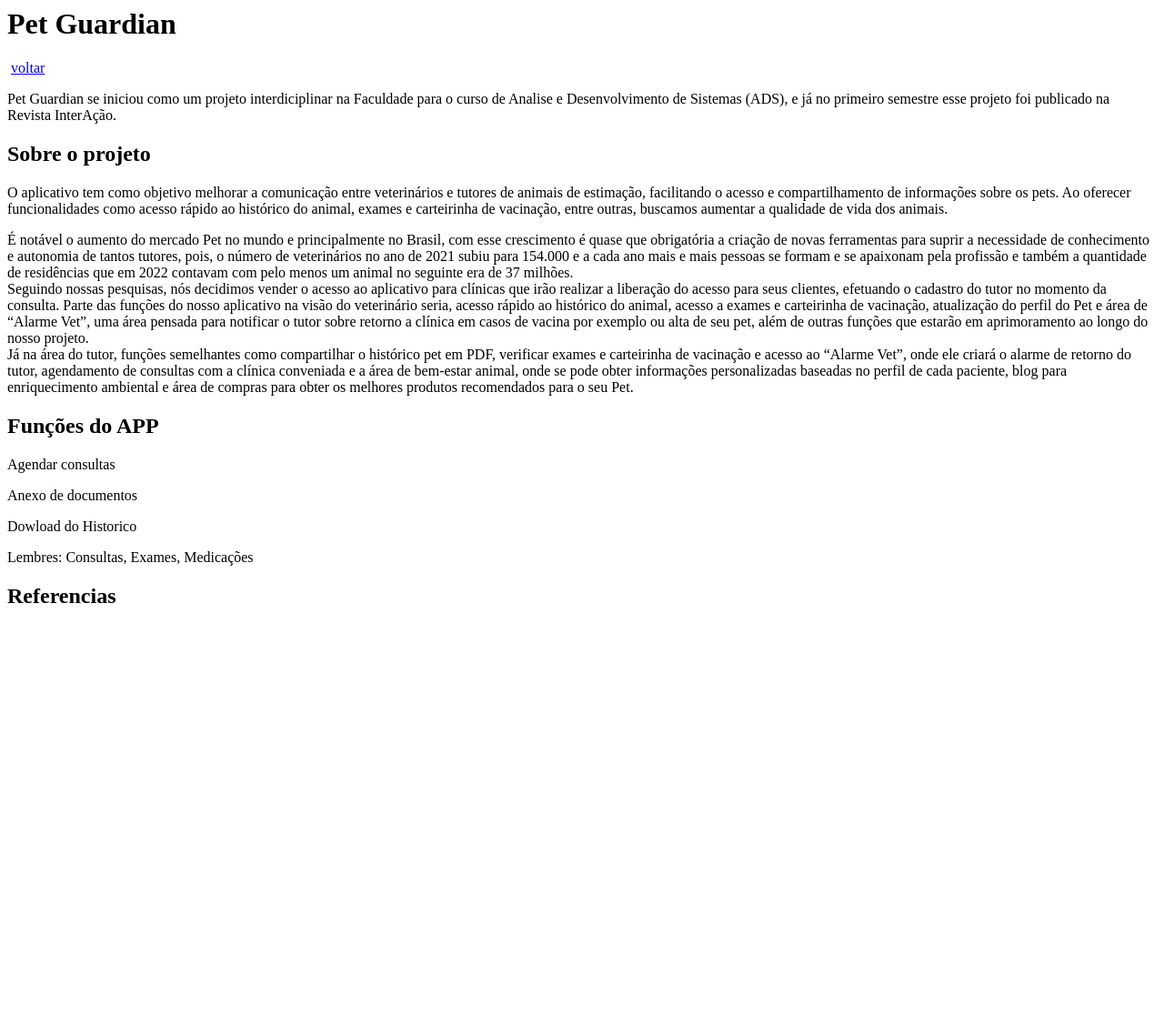
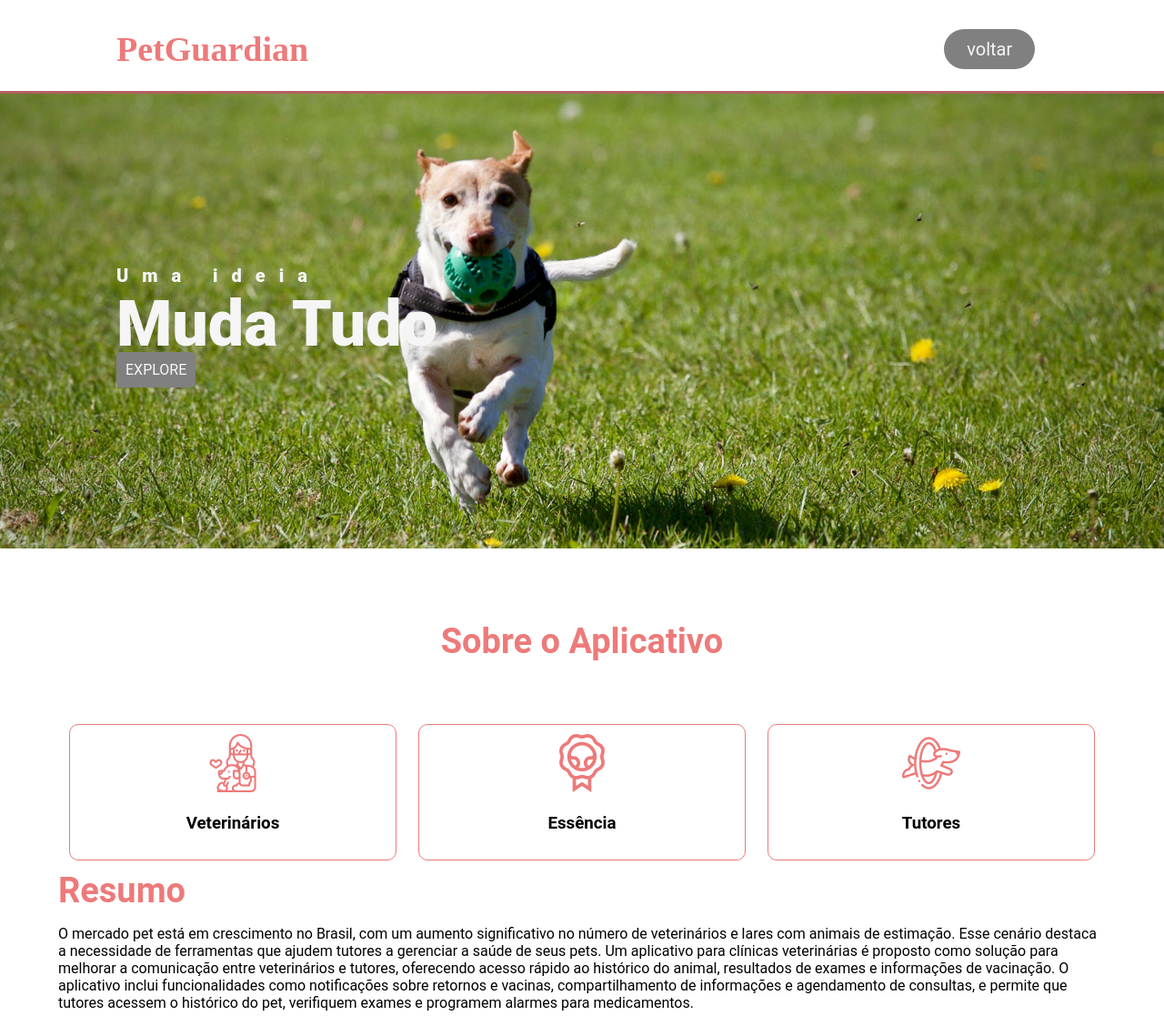
Before and after one commit to Murooos/Portifolio, a plain HTML site: page PetGuardianProject.html in a window 1280 px wide. Shown: the whole page at 91% size. Before the commit the page ends 800 px from the top, so only its background shows below. Drawn offline with Linux system fonts and the light colour scheme.

```diff
--- a/PetGuardianProject.html
+++ b/PetGuardianProject.html
@@ -1,33 +1,86 @@
 
-<html lang="pt-BR">
-    <head><meta charset="UTF-8">
-        <meta name="viewport" content="width=device-width, initial-scale=1.0">
-        <meta name="description" content="Site Pet">
-        <meta name="keywords" content="pet, saude pet, animal de estimação">
-        <meta name="author" content="Geovana Paredes">
-        <title>Portifolio Geovana Paredes</title>
-        <link rel="stylesheet" href="CSSapresentação/estilo2.css">
-       </head>
-    <body class="texto">
-        <h1> Pet Guardian </h1>
-        <img>
-        <a href="index.html" Class="botao2"> voltar</a>
-        <p>Pet Guardian se iniciou como um projeto interdiciplinar na Faculdade para o curso de Analise e Desenvolvimento de Sistemas (ADS), e já no primeiro semestre esse projeto foi publicado na Revista InterAção.
-        </p>
-        <h2>Sobre o projeto</h2>
-        <p>     O aplicativo tem como objetivo melhorar a comunicação entre veterinários e tutores de animais de estimação, facilitando o acesso e compartilhamento de informações sobre os pets. Ao oferecer funcionalidades como acesso rápido ao histórico do animal, exames e carteirinha de vacinação, entre outras, buscamos aumentar a qualidade de vida dos animais.</p>
-        <p>     É notável o aumento do mercado Pet no mundo e principalmente no Brasil, com esse crescimento é quase que obrigatória a criação de novas ferramentas para suprir a necessidade de conhecimento e autonomia de tantos tutores, pois, o número de veterinários no ano de 2021 subiu para 154.000 e a cada ano mais e mais pessoas se formam e se apaixonam pela profissão e também a quantidade de residências que em 2022 contavam com pelo menos um animal no seguinte era de 37 milhões.
-            <br> Seguindo nossas pesquisas, nós decidimos vender o acesso ao aplicativo para clínicas que irão realizar a liberação do acesso para seus clientes, efetuando o cadastro do tutor no momento da consulta. Parte das funções do nosso aplicativo na visão do veterinário seria, acesso rápido ao histórico do animal, acesso a exames e carteirinha de vacinação, atualização do perfil do Pet e área de “Alarme Vet”, uma área pensada para notificar o tutor sobre retorno a clínica em casos de vacina por exemplo ou alta de seu pet, além de outras funções que estarão em aprimoramento ao longo do nosso projeto.
-            <br> Já na área do tutor, funções semelhantes como compartilhar o histórico pet em PDF, verificar exames e carteirinha de vacinação e acesso ao “Alarme Vet”, onde ele criará o alarme de retorno do tutor, agendamento de consultas com a clínica conveniada e a área de bem-estar animal, onde se pode obter informações personalizadas baseadas no perfil de cada paciente, blog para enriquecimento ambiental e área de compras para obter os melhores produtos recomendados para o seu Pet.</p>
+<!DOCTYPE html>
+<html lang="en">
+<head>
+    <meta charset="UTF-8">
+    <meta name="viewport" content="width=device-width, initial-scale=1.0">
+    <meta name="description" content="Site de apresentação">
+    <meta name="keywords" content="HTML, DEV, Desenvolvedor, Banco de Dados, SQL, SGBD">
+    <meta name="theme-color" content="#b36161">
+    <link rel="stylesheet" href="css/estilo.css">
+    <title>Portifolio Geovana Paredes</title>
+</head>
+<body>
+    <nav class="topo">
+        <div class="nome">
+            <h1>PetGuardian</h1>
+        </div>
 
-        <h2>Funções do APP</h2>
-        <p>Agendar consultas</p>
-        <p>Anexo de documentos</p>
-        <p>Dowload do Historico</p>
-        <p>Lembres: Consultas, Exames, Medicações</p>
+        <div class="menu" style="color: gray">
+            <a id="botao" href="index.html"> voltar </a>
+        </div>
+        </nav>
 
-        <h2> Referencias </h2>
+        <header class="meio">
+            <div class="headline">
+                 <h2 style="letter-spacing: 15px;">Uma ideia</h2>
+                 <h2 style="font-size: 70px;"> Muda Tudo </h2>
+                 <a href="#dois" class="contact"> Explore </a>
+         </div>
+         <div class="img"></div>
+     </header>
 
+     <section>
 
+        <h2 id="dois"> Sobre o Aplicativo </h2>
+     <div class="eu">
+        <div class="card">
+            <img src="Imagens/veterinario.png">
+            <div class="card-text">
+            <h3>Veterinários</h3>
+            </div>
+            <div class="texto-oculto">
+                <p> Acesso Rápido ao Histórico do Animal;</p>
+                <p> Agendamento de Consultas;</p>
+                <p> Envio de Notificações. </p>
+                </div>
+        </div>
+        <div class="card">
+            <img src="Imagens/competicao-de-caes.png">
+            <div class="card-text">
+            <h3>Essência</h3>
+            </div>
+            <div class="texto-oculto">
+                <p>Bem-Estar Animal;</p>
+                <p>Cuidado Mais Proativo;</p>
+                <p>Melhoria na Comunicação;</p>
+                <p>Confiança e Transparência.</p>
+                </div>
+        </div>
+        <div class="card">
+            <img src="Imagens/competicao-de-caes (1).png">
+            <div class="card-text">
+            <h3>Tutores</h3>
+            </div>
+            <div class="texto-oculto">
+                <p>Histórico do Pet em PDF;</p>
+                <p>Verificação de Exames;</p>
+                <p>Alarmes para Retornos e Medicamentos;</p>
+                <p>Conteúdos Educativos.</p>
+            </div>
+        </div>
+     </div>
+
+        <div style="text-align: left;">
+        <h2>Resumo</h2>
+        <p>O mercado pet está em crescimento no Brasil, com um aumento significativo no número de veterinários e lares com animais de estimação. Esse cenário destaca a necessidade de ferramentas que ajudem tutores a gerenciar a saúde de seus pets. Um aplicativo para clínicas veterinárias é proposto como solução para melhorar a comunicação entre veterinários e tutores, oferecendo acesso rápido ao histórico do animal, resultados de exames e informações de vacinação. O aplicativo inclui funcionalidades como notificações sobre retornos e vacinas, compartilhamento de informações e agendamento de consultas, e permite que tutores acessem o histórico do pet, verifiquem exames e programem alarmes para medicamentos.</p>
+        </div>
+
+        <div>
+        <h2></h2>
+
+        </div>
+
+    </section>
 
 </body>
--- a/css/estilo.css
+++ b/css/estilo.css
@@ -291,3 +291,16 @@
     transform: scale(0.8);
     transition: 1s ease;
     }
+
+.meio{
+        display: flex;
+        flex-flow: row wrap;
+        background: gray;
+        background-repeat: no-repeat;
+        background-image: url("../Imagens/pet.jpg");
+        background-size:cover;
+        background-position: center;
+        align-items: center;
+        align-content: center;
+       height: 500px;
+    }
```
Also changed, not shown: Imagens/competicao-de-caes (1).png (added), Imagens/competicao-de-caes.png (added), Imagens/patas.png (added), Imagens/pet.jpg (added), Imagens/veterinario.png (added).
